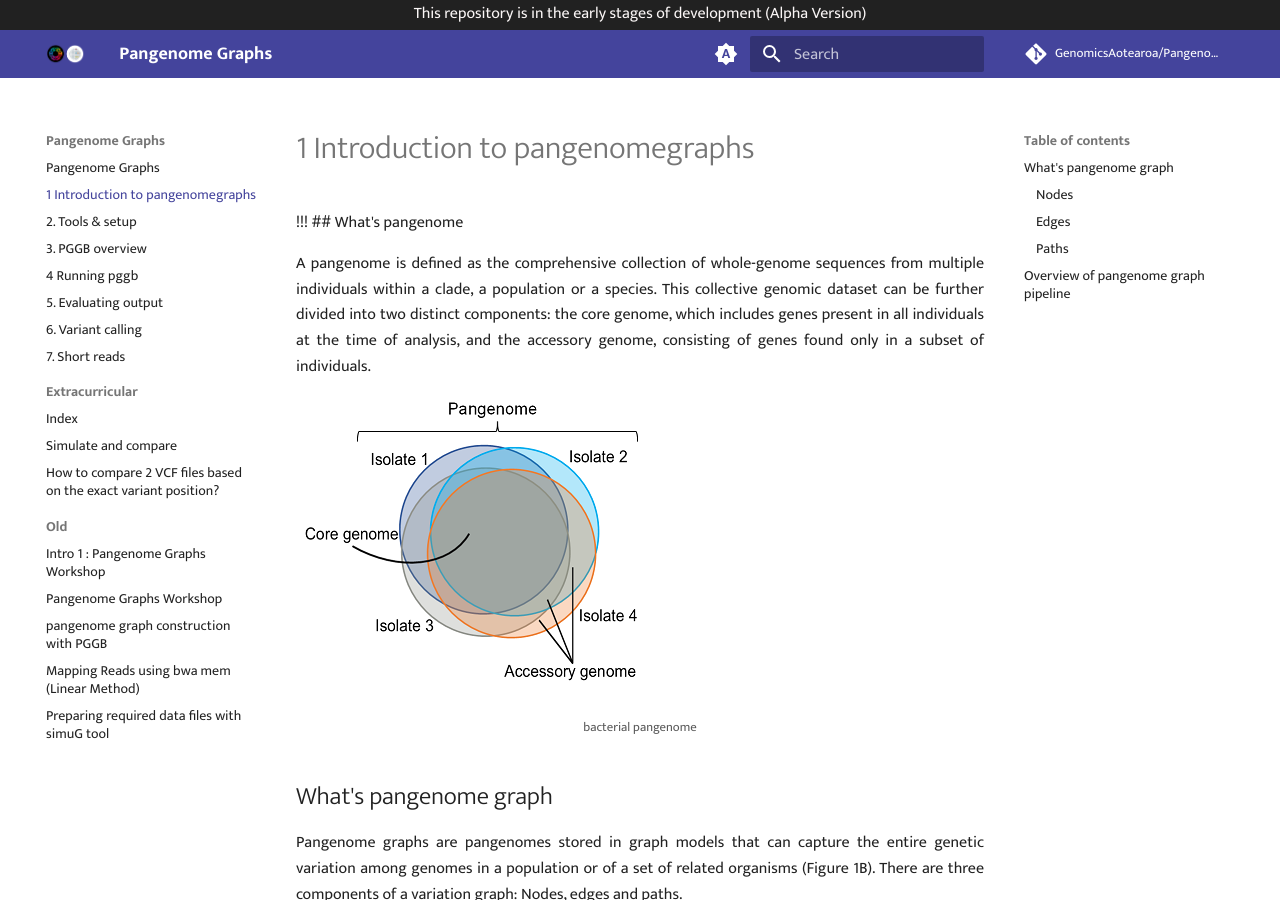
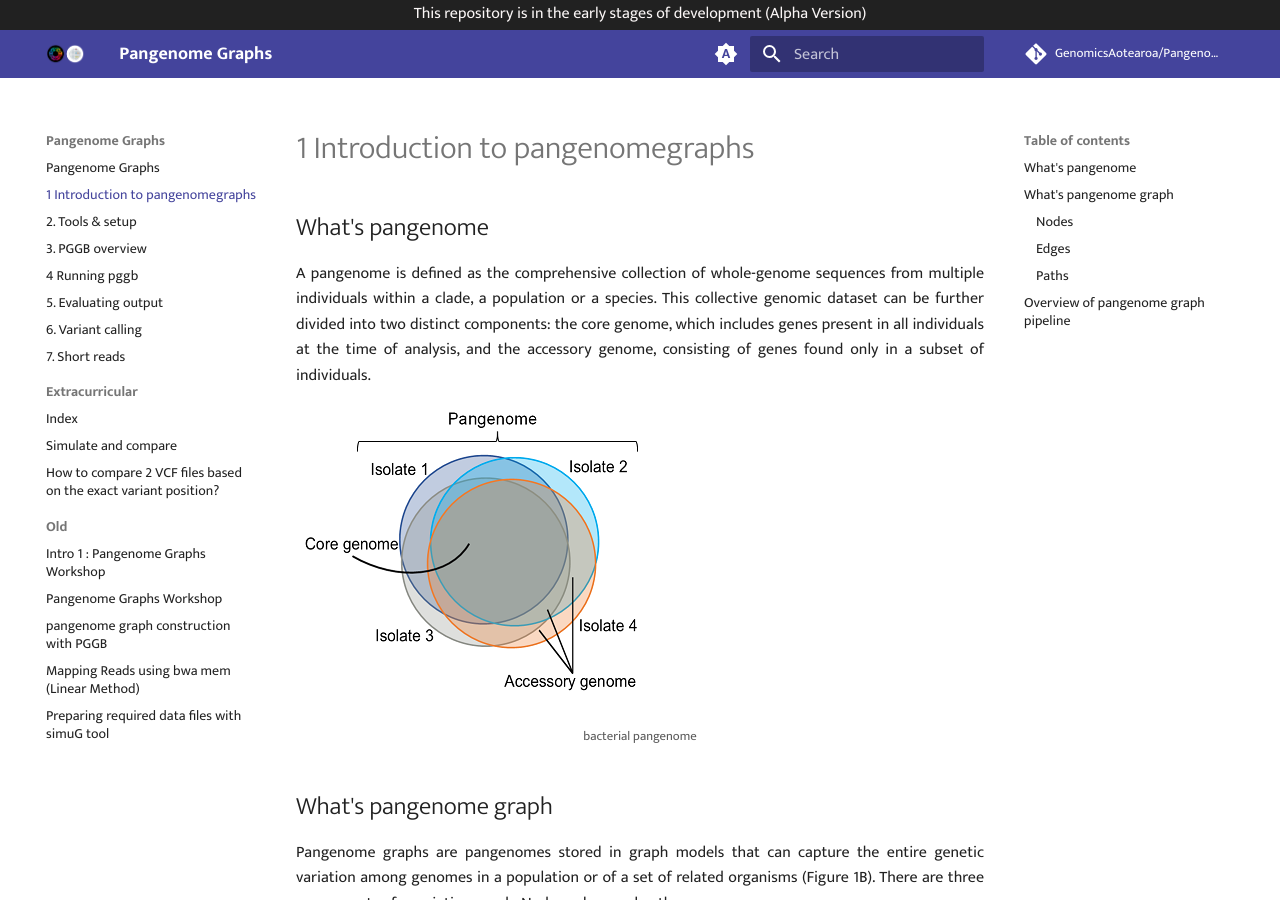
Before and after one commit to GenomicsAotearoa/Pangenome-Graphs-Workshop, an MkDocs documentation site: the page built from docs/1_Introduction_to_pangenomegraphs.md, in a window 1280 px wide and 900 px high. Built offline with MkDocs 1.6.1 and Material for MkDocs 9.7.7, drawn with Linux system fonts in a browser that asks for light colours; comment, search, counter and statistics services are not loaded.

Commit message:
Update 1_Introduction_to_pangenomegraphs.md

```diff
--- a/docs/1_Introduction_to_pangenomegraphs.md
+++ b/docs/1_Introduction_to_pangenomegraphs.md
@@ -1,5 +1,5 @@
 
-!!! ## What's pangenome
+## What's pangenome
 <p align="justify">
 A pangenome is defined as the comprehensive collection of whole-genome sequences from multiple individuals within a clade, a population or a species. This collective genomic dataset can be further divided into two distinct components: the core genome, which includes genes present in all individuals at the time of analysis, and the accessory genome, consisting of genes found only in a subset of individuals.
 </p>
```
